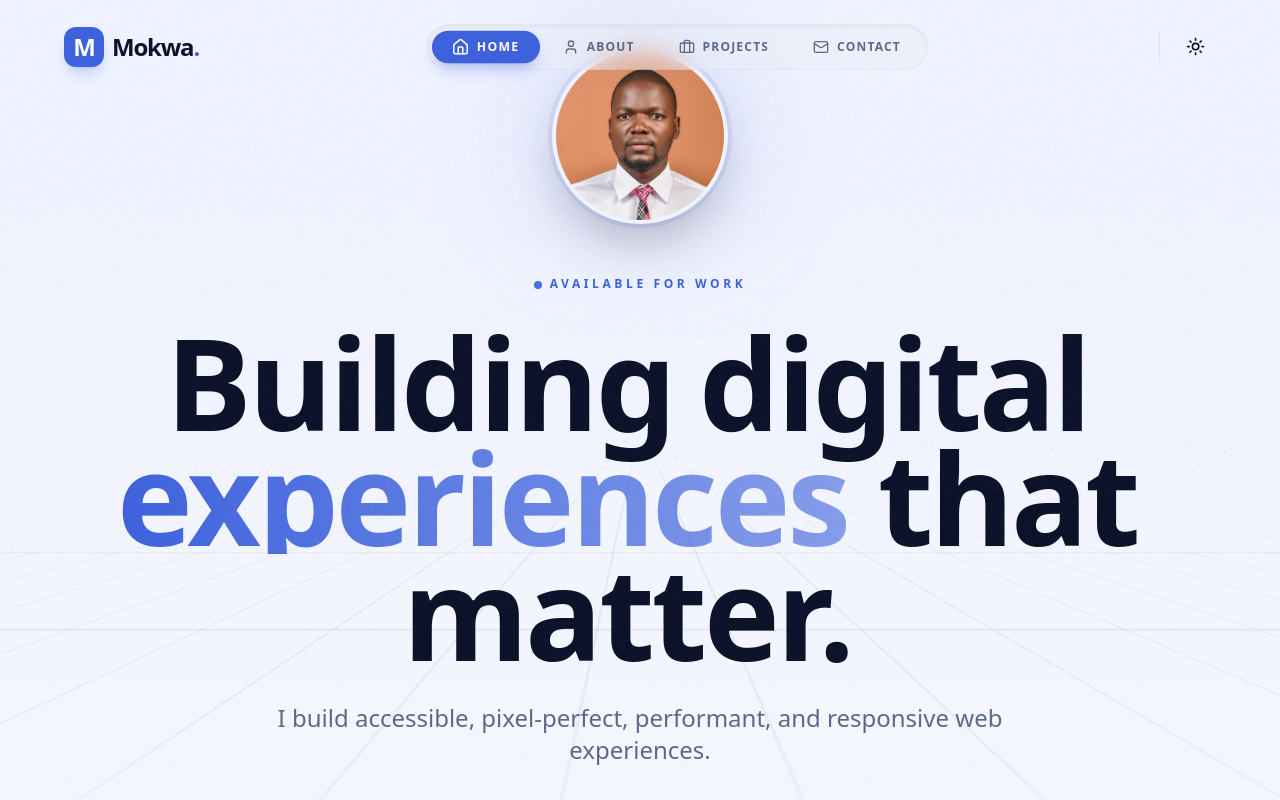
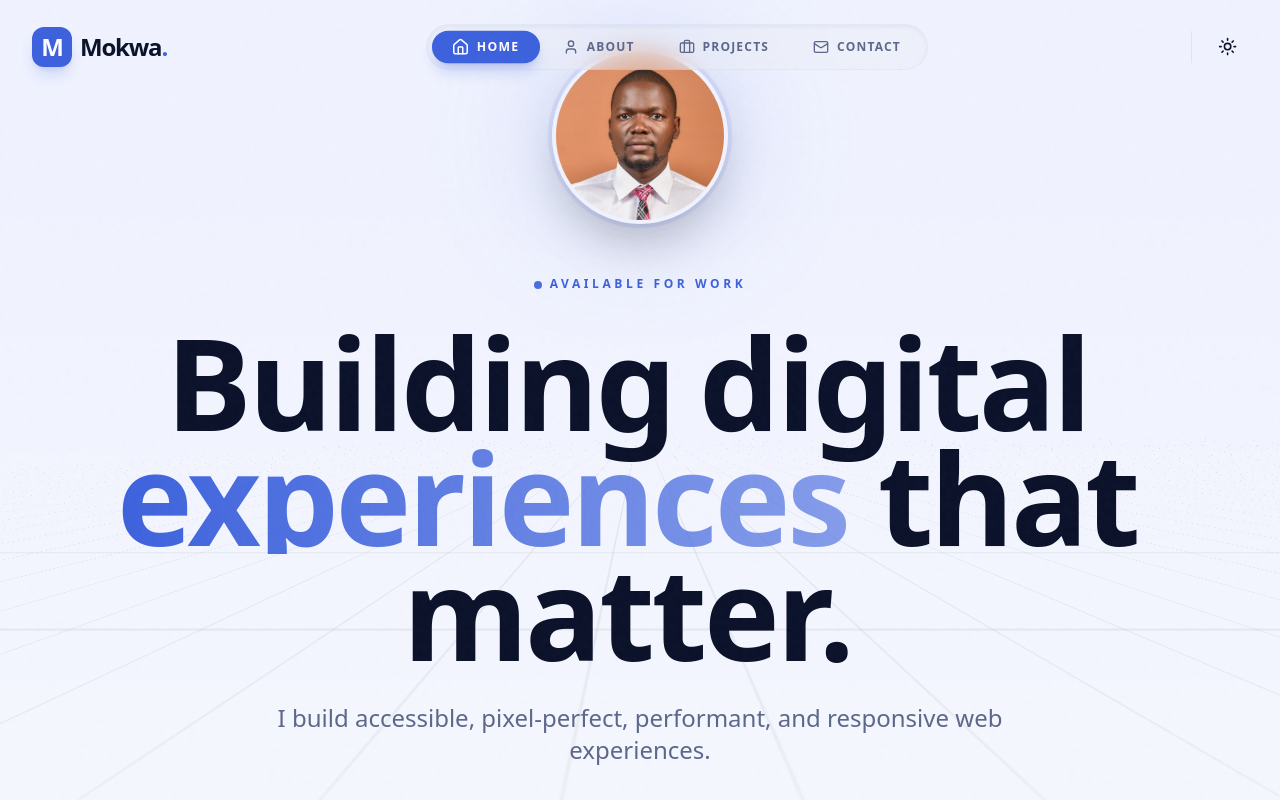
Before and after one commit to mokwathedeveloper/personal-websitedev, a Next.js app: page / in a window 1280 px wide. Shown: the top 800 px of the page. Built offline with nearby package versions, Linux system fonts and the light colour scheme.

Commit message:
🎨 Fix full-width layout - remove browser side spaces
- Remove max-width constraint from container
- Set container to full width with minimal padding
- Update navbar, hero, and section components for consistent spacing
- Ensure content spans entire browser width

```diff
--- a/src/app/(sections)/hero.tsx
+++ b/src/app/(sections)/hero.tsx
@@ -51,7 +51,7 @@
         }}
       />
 
-      <div className="container relative z-10 flex flex-col items-center text-center py-12">
+      <div className="container mx-auto relative z-10 flex flex-col items-center text-center py-12 px-4 sm:px-6 lg:px-8">
         <FadeIn>
           <div className="mb-10 relative inline-block">
             <div className="absolute inset-0 bg-primary/20 blur-3xl rounded-full" />
--- a/src/app/globals.css
+++ b/src/app/globals.css
@@ -43,7 +43,7 @@
 
 @layer utilities {
   .container {
-    @apply mx-auto px-6 sm:px-10 lg:px-16 max-w-[1400px];
+    @apply mx-auto px-4 sm:px-6 lg:px-8 max-w-none w-full;
   }
   .animate-grid {
     animation: grid 15s linear infinite;
--- a/src/components/navbar.tsx
+++ b/src/components/navbar.tsx
@@ -39,7 +39,7 @@
           : "bg-transparent py-6"
       )}
     >
-      <div className="container flex items-center justify-between">
+      <div className="container mx-auto flex items-center justify-between px-4 sm:px-6 lg:px-8">
         <Link href="/" className="font-bold text-2xl tracking-tighter flex items-center gap-2 group shrink-0">
           <div className="bg-primary text-primary-foreground w-10 h-10 flex items-center justify-center rounded-xl group-hover:rotate-[10deg] transition-transform duration-500 shadow-lg shadow-primary/20 font-heading">
             {SITE_CONFIG.name.charAt(0)}
--- a/src/components/ui/section.tsx
+++ b/src/components/ui/section.tsx
@@ -30,7 +30,7 @@
       {...props}
     >
       {container ? (
-        <div className="container relative z-10 w-full">
+        <div className="container mx-auto relative z-10 w-full px-4 sm:px-6 lg:px-8">
           {children}
         </div>
       ) : (
```
